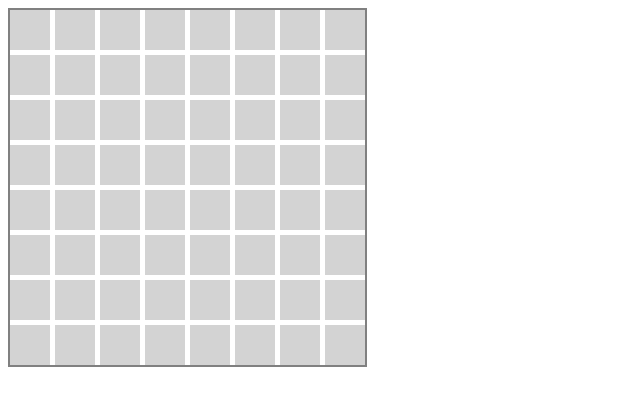
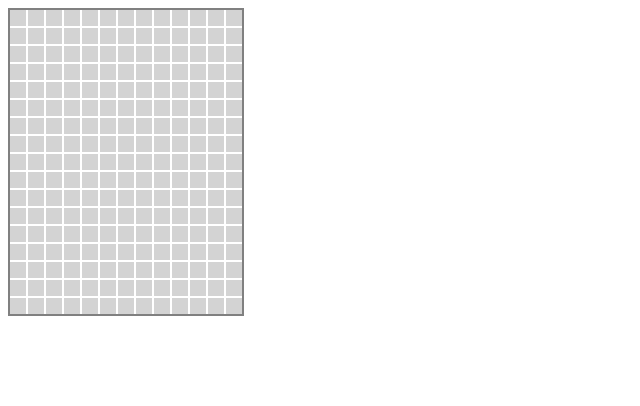
Before and after one commit to zhou560/Picross, a website: page public/index.html in a window 1280 px wide. Shown: the whole page, without its empty margins (0-640 px from the left). Drawn offline with Linux system fonts and the light colour scheme.

Commit message:
Allowed for puzzles of different sizes

```diff
--- a/public/index.html
+++ b/public/index.html
@@ -13,14 +13,23 @@
 	<script>
 
 	var puzzle = [
-	[0,0,0,0,0,0,0,0],
-	[0,0,0,0,0,0,0,0],
-	[0,0,1,0,0,1,0,0],
-	[0,0,1,0,0,1,0,0],
-	[0,0,0,0,0,0,0,0],
-	[0,1,0,0,0,0,1,0],
-	[0,0,1,1,1,1,0,0],
-	[0,0,0,0,0,0,0,0],
+	[1,1,1,1,1,1,1,1,1,1,1,1,1],
+	[1,0,0,0,0,0,0,0,0,0,0,0,1],
+	[1,0,1,1,1,1,1,1,1,1,1,0,1],
+	[1,0,1,1,0,0,0,0,0,1,1,0,1],
+	[1,0,1,1,0,0,0,0,0,1,1,0,1],
+	[1,0,1,1,0,0,0,0,0,1,1,0,1],
+	[1,0,1,1,0,0,0,0,0,1,1,0,1],
+	[1,0,1,1,1,1,1,1,1,1,1,0,1],
+	[1,0,0,0,0,0,0,0,0,0,0,0,1],
+	[1,0,0,0,0,0,0,0,0,0,0,0,1],
+	[1,0,0,1,0,0,0,0,0,0,1,0,1],
+	[1,0,1,1,1,0,0,0,1,0,0,0,1],
+	[1,0,0,1,0,0,0,0,0,0,0,0,1],
+	[1,0,0,0,0,0,0,0,0,0,0,0,1],
+	[1,0,0,0,0,1,0,1,0,0,0,0,1],
+	[1,0,0,0,0,0,0,0,0,0,0,1,0],
+	[1,1,1,1,1,1,1,1,1,1,1,0,0]
 	];
 
 	var rows = puzzle.length;
@@ -32,13 +41,14 @@
 
 	var data;
 
-	//The number of tiles left to be broken
+	//The number of tiles left to be broken. When it reaches 0, the game ends.
 	var goal;
 
+	//Behaves like the main function of any program.
 	window.onload = function main(){
 		canvas = document.createElement("canvas");
-		canvas.width = columns * 45 - 5;
-		canvas.height = rows * 45 - 5;
+		canvas.width = columns * 18 - 2;
+		canvas.height = rows * 18 - 2;
 		ctx = canvas.getContext("2d");
 
 		document.body.appendChild(canvas);
@@ -61,13 +71,13 @@
 		}
 
 		//An array that holds all the game tiles
+		i = 0;
 		data = [];
-		var x;
-		var y;
-		for (i = 0; i < rows*columns; i++){
-			x = i % columns * 45;
-			y = Math.floor(i / rows) * 45;
-			data[i] = new Tile(x, y);
+		for (var x = 0; x < columns; x++){
+			for (var y = 0; y < rows; y++){
+				data[i] = new Tile(x*18, y*18);
+				i++;
+			}
 		}
 	}
 
@@ -83,9 +93,7 @@
 		else{
 			//The last tile has to render before the game ends.
 			for (var i = 0; i < data.length; i++){
-				if (data[i].state !== 1){
-					data[i].finish();
-				}
+				data[i].finish();
 			}
 			render();
 			window.alert("You win!");
@@ -115,8 +123,8 @@
 		var py = evn.clientY - e.offsetTop;
 
 		//The index of the tile that was clicked on.
-		var index = Math.floor(px/45);
-		index += Math.floor(py/45) * columns;
+		var index = Math.floor(px/18) * rows;
+		index += Math.floor(py/18);
 		if (evn.which === 1){
 			data[index].smash();
 		}
@@ -125,12 +133,12 @@
 		}
 	}
 
-	//Suppress right click menu, because right click does something in the game.
+	//Suppress right click menu, because right click is a game action.
 	window.oncontextmenu = function(){
 		return false;
 	};
 
-	//Tile class. Each tile is 20x20 pixels, padded with 5 pixels.
+	//Tile class. Each tile is 16x16 pixels, padded with 5 pixels.
 	function Tile(initx, inity){
 
 		var x = initx, y = inity;
@@ -141,41 +149,41 @@
 
 		//Tiles are images. To create them cheaply, make a small canvas and draw on it.
 		var _c = document.createElement("canvas");
-		_c.width = 40;
-		_c.height = 40;
+		_c.width = 16;
+		_c.height = 16;
 		var _ctx = _c.getContext("2d");
 
 		//Create EMPTY tile image
 		_ctx.fillStyle = "white";
-		_ctx.fillRect(0, 0, 40, 40);
+		_ctx.fillRect(0, 0, 16, 16);
 		//Empty tiles are white.
 		Tile.EMPTY = new Image();
 		Tile.EMPTY.src = _c.toDataURL();
 
 		//Create BLANK tile image
 		_ctx.fillStyle = "lightgray";
-		_ctx.fillRect(0, 0, 40, 40);
+		_ctx.fillRect(0, 0, 16, 16);
 		//Blank tiles can either be broken or painted.
 		Tile.BLANK = new Image();
 		Tile.BLANK.src = _c.toDataURL();
 
 		//Create BROKEN tile image
 		_ctx.fillStyle = "black";
-		_ctx.fillRect(0, 0, 40, 40);
+		_ctx.fillRect(0, 0, 16, 16);
 		//Tiles are broken in order to complete the puzzle.
 		Tile.BROKEN = new Image();
 		Tile.BROKEN.src = _c.toDataURL();
 
 		//Create PAINTED tile image
 		_ctx.fillStyle = "aqua";
-		_ctx.fillRect(0, 0, 40, 40);
+		_ctx.fillRect(0, 0, 16, 16);
 		//Painted tiles mark tiles so that they cannot be broken. They can be unpainted.
 		Tile.PAINTED = new Image();
 		Tile.PAINTED.src = _c.toDataURL();
 
 		//Create PERMANENT tile image
 		_ctx.fillStyle = "red";
-		_ctx.fillRect(0, 0, 40, 40);
+		_ctx.fillRect(0, 0, 16, 16);
 		//Permanent tiles mark tiles that were mistakenly broken. They cannot be unpainted.
 		Tile.PERMANENT = new Image();
 		Tile.PERMANENT.src = _c.toDataURL();
@@ -185,7 +193,7 @@
 		//Break a tile, unless it is painted, permanent, or already broken.
 		this.smash = function(){
 			if (state === 0){
-				if (puzzle[y / 45][x / 45]){
+				if (puzzle[y / 18][x / 18]){
 					//NOTE: y comes first, to select the row, then x to select the column.
 					tile = Tile.BROKEN;
 					state = 1;
@@ -217,8 +225,10 @@
 		};
 
 		this.finish = function(){
-			tile = Tile.EMPTY;
-		}
+			if (state !== 1){
+				tile = Tile.EMPTY;
+			}
+		};
 
 		this.draw = function(ctx){
 			ctx.drawImage(tile, x, y);
```
